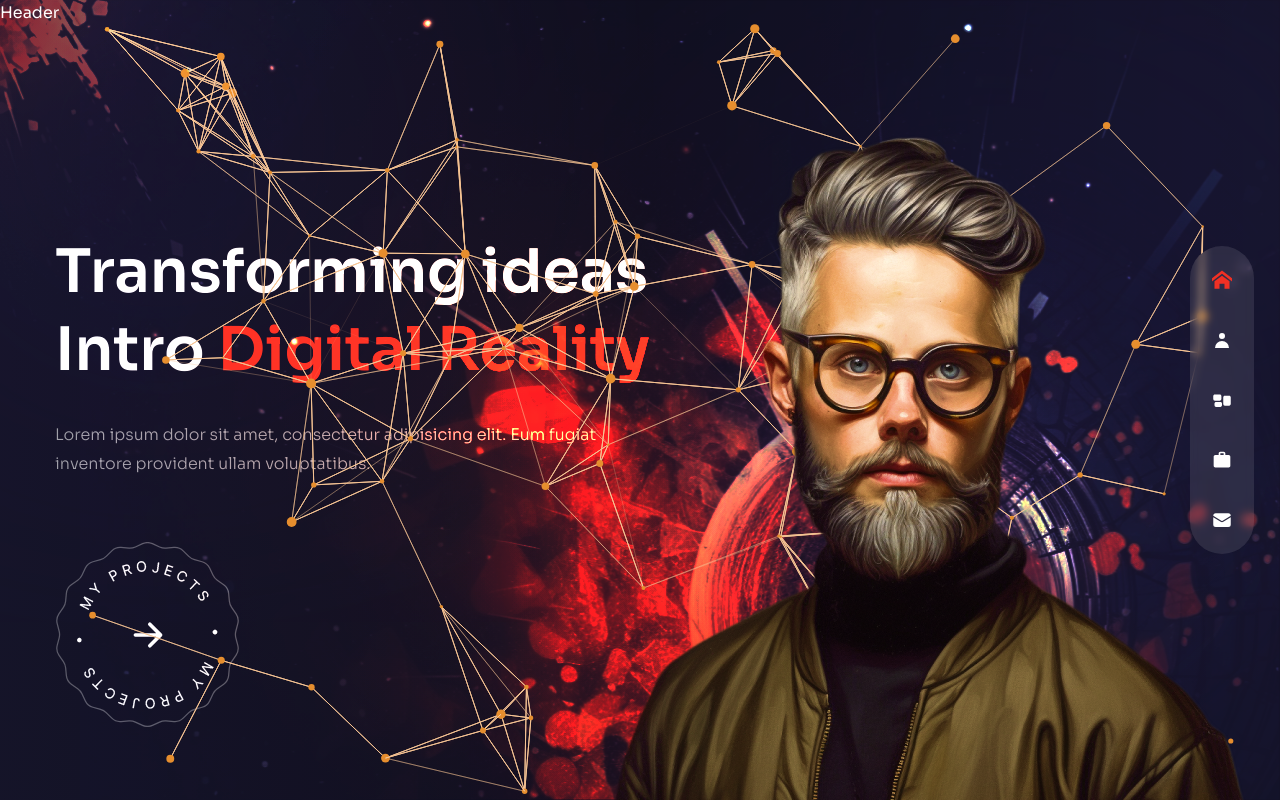
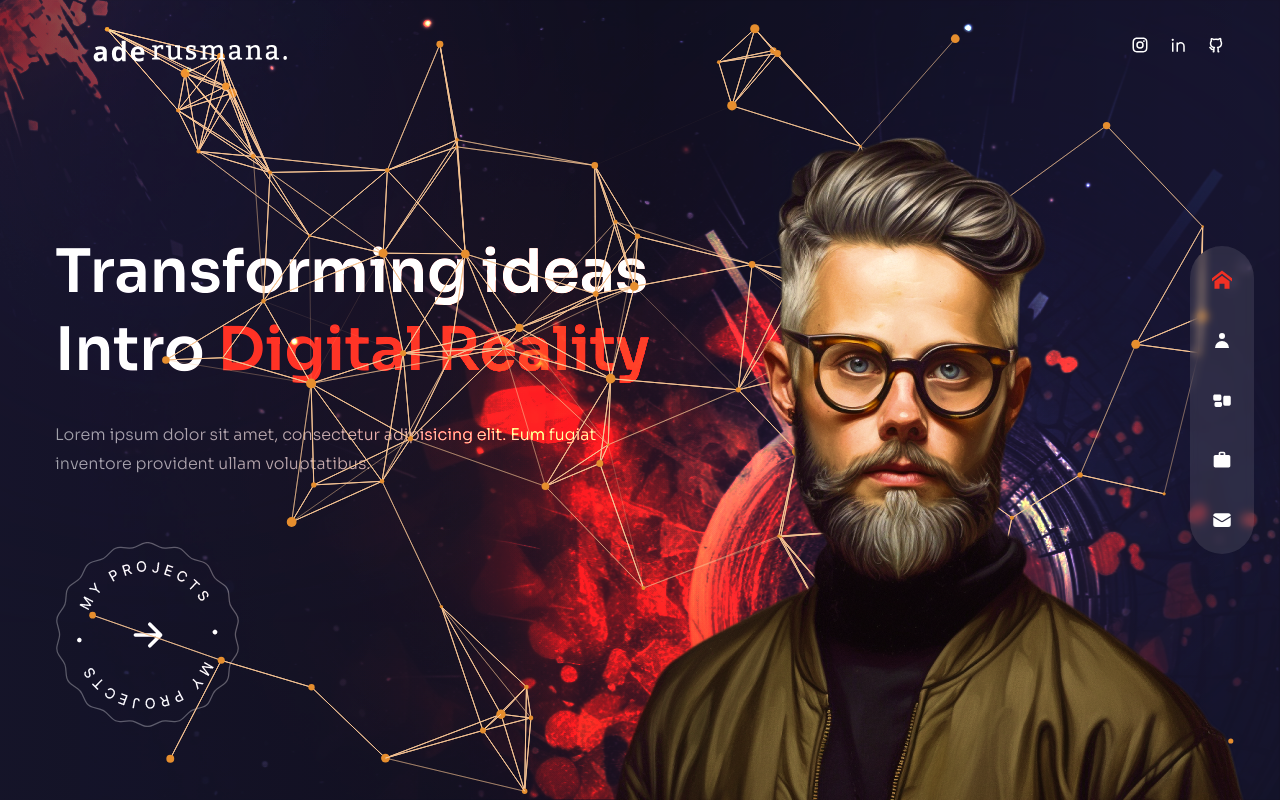
Before and after one commit to aderusmana/my-porto, a Next.js app: page / in a window 1280 px wide. Built offline with nearby package versions, Linux system fonts and the light colour scheme.

Commit message:
Add Header and Socials

```diff
--- a/components/Header.js
+++ b/components/Header.js
@@ -1,9 +1,40 @@
 import React from 'react';
+import Link from 'next/link';
+import Image from 'next/image';
+import Socials from '@/components/Socials';
+
+// images
+
+// links
+
+// COMPONENT
 
 const Header = () => {
   return (
-    <div className={'absolute z-30 w-full'}>
-      <h2>Header</h2>
+    <div
+      className={
+        'absolute z-30 w-full flex items-center px-16 xl:px-0 xl:h-[90px]'
+      }
+    >
+      <div className={'container mx-auto'}>
+        <div
+          className={
+            'flex flex-col lg:flex-row justify-between items-center gap-y-6 py-8'
+          }
+        >
+          {/*logo */}
+          <Link href={'/'}>
+            <Image
+              src={'/logo2.svg'}
+              alt={'logo2'}
+              width={300}
+              height={80}
+              priority={true}
+            />
+          </Link>
+          <Socials />
+        </div>
+      </div>
     </div>
   );
 };
--- a/components/Socials.js
+++ b/components/Socials.js
@@ -1,11 +1,32 @@
 import React from 'react';
 
+//links
+import Link from 'next/link';
+//icons
+import { RiGithubLine, RiInstagramLine, RiLinkedinLine } from 'react-icons/ri';
 const Socials = () => {
-    return (
-        <div>
-
-        </div>
-    );
+  return (
+    <div className={'flex items-center gap-x-5 text-lg'}>
+      <Link
+        href={'/youtube'}
+        className={'hover:text-accent transition-all duration-300'}
+      >
+        <RiInstagramLine />
+      </Link>
+      <Link
+        href={'/youtube'}
+        className={'hover:text-accent transition-all duration-300'}
+      >
+        <RiLinkedinLine />
+      </Link>
+      <Link
+        href={'/youtube'}
+        className={'hover:text-accent transition-all duration-300'}
+      >
+        <RiGithubLine />
+      </Link>
+    </div>
+  );
 };
 
 export default Socials;
```
Also changed, not shown: public/logo2.svg (added).
